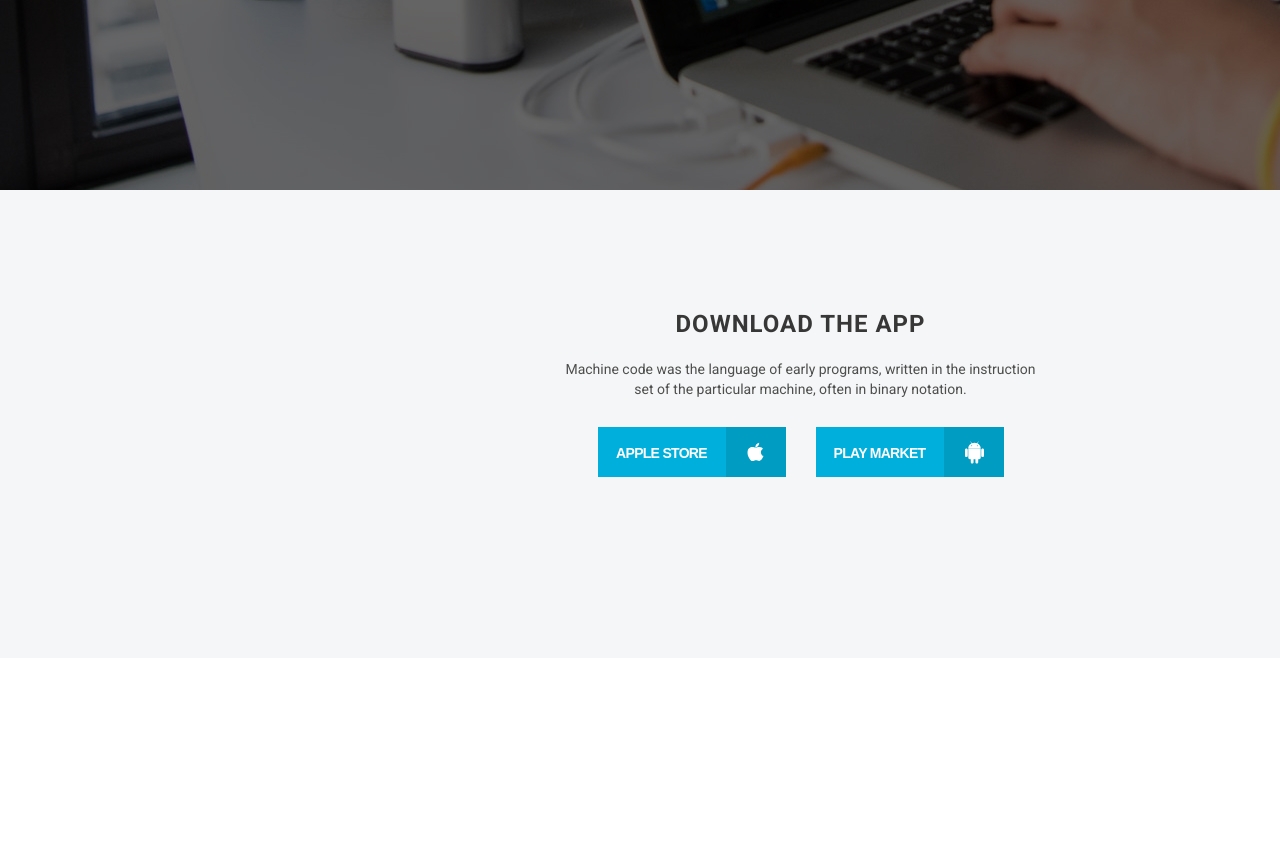
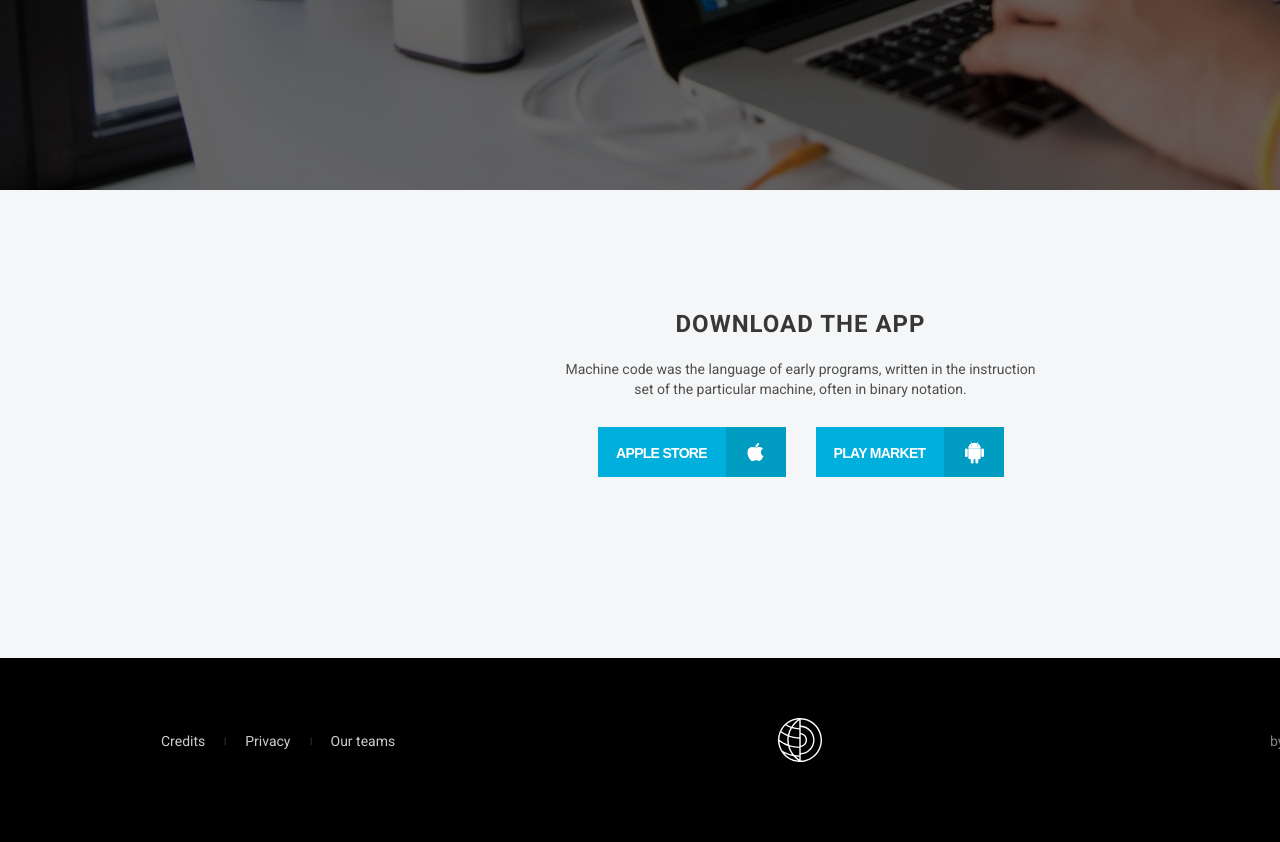
Before and after one commit to Stepbackru/webdev, a plain HTML site: page index.html in a window 1280 px wide. Shown: the part 3340-4182 px from the top of the page. Before the commit the page ends 3998 px from the top, so only its background shows below. Drawn offline with Linux system fonts and the light colour scheme.

Commit message:
feat: add footer block

```diff
--- a/index.html
+++ b/index.html
@@ -133,6 +133,23 @@
         </section>
       </div>
     </main>
+    <footer class="footer">
+      <div class="footer__row">
+        <nav class="footer__menu">
+          <ul class="footer__menu-list">
+            <li class="footer__menu-item"><a href="#credits" class="footer__menu-link">Credits</a></li>
+            <li class="footer__menu-item"><a href="#privacy" class="footer__menu-link">Privacy</a></li>
+            <li class="footer__menu-item"><a href="#ourteams" class="footer__menu-link">Our teams</a></li>
+          </ul>
+        </nav>
+        <div class="logo">
+          <a class="logo__link" href="/" aria-label="logotype of company">
+            <img src="./assets/img/logo.svg" alt="logotype of company">
+          </a>
+        </div>
+        <p class="footer__copy">by TonYem for RSS at 2020</p>
+      </div>
+    </footer>
   </div>
 </body>
 </html>
--- a/style.css
+++ b/style.css
@@ -475,3 +475,59 @@ ul {
   height: 50px;
   background: #009CC2;
 }
+.footer {
+  position: relative;
+  width: 100%;
+  height: 184px;
+  background: #000;
+}
+.footer__row {
+  position: absolute;
+  top: 60px;
+  display: flex;
+  justify-content: space-between;
+  align-items: center;
+  width: 100%;
+  height: 45px;
+  z-index: 50;
+}
+.footer__menu-list {
+  position: relative;
+  display: flex;
+  margin: 0 0 0 1px;
+}
+.footer__menu-item:first-child {
+  padding-left: 160px;
+}
+.footer__menu-item {
+  padding: 0 20px;
+}
+.footer__menu-link {
+  color: #fff;
+  opacity: .8;
+  font-size: 14px;
+  font-weight: 400;
+}
+.footer__menu-link:hover {
+  opacity: 1;
+  border-bottom: 1px solid #fff;
+}
+.footer__menu-item:nth-child(2)::before,
+.footer__menu-item:nth-child(2)::after {
+  content: "|";
+  position: absolute;
+  top: 5px;
+  right: 189px;
+  font-size: 9px;
+  font-weight: 400;
+  color: #4e4e4e;
+}
+.footer__menu-item:nth-child(2)::after {
+  right: 103px;
+}
+.footer__copy {
+  font-size: 14px;
+  font-weight: 400;
+  color: #818181;
+  padding-right: 161px;
+}
```
